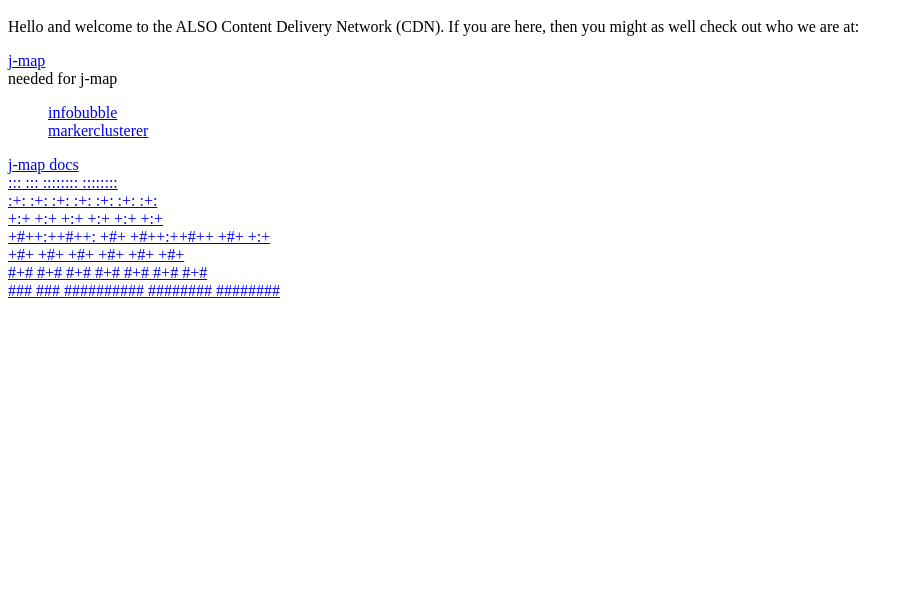
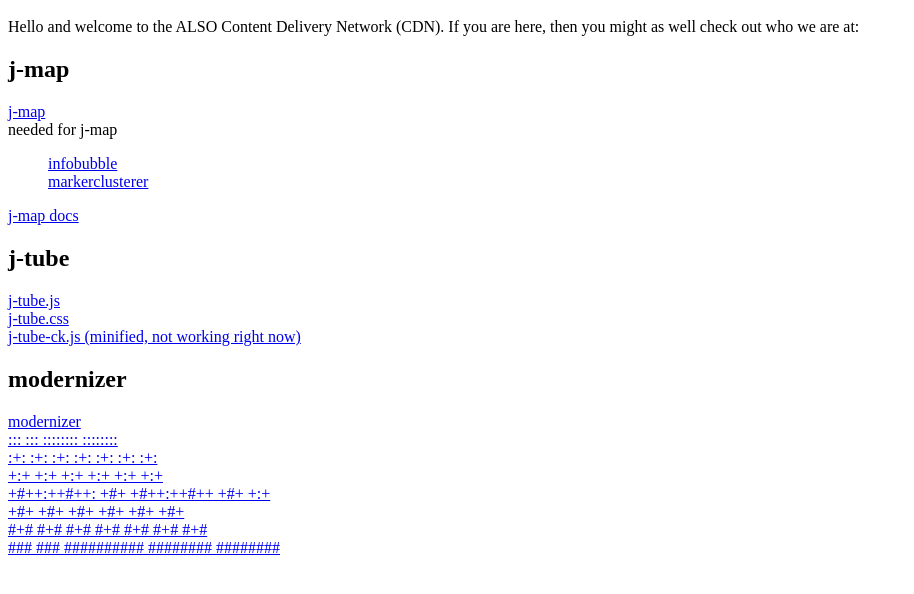
Before and after one commit to alsocollective/also-cdn, a plain HTML site: page index.html in a window 1280 px wide. Shown: the part 48-642 px from the top of the page, without its empty margins (0-914 px from the left). Drawn offline with Linux system fonts and the light colour scheme.

Commit message:
some changes

```diff
--- a/index.html
+++ b/index.html
@@ -1,13 +1,22 @@
 <h1>Hello from ALSO Collective</h1>
 <p>Hello and welcome to the ALSO Content Delivery Network (CDN). If you are here, then you might as well check out who we are at:</br></p>
 
+<h2>j-map</h2>
 <a href="http://alsocollective.github.io/also-cdn/js/j-map/j-map.js">j-map</a><br>
 needed for j-map
 <ul>
 	<a href="http://alsocollective.github.io/also-cdn/js/j-map/infobubble.js">infobubble</a><br>
 	<a href="http://alsocollective.github.io/also-cdn/js/j-map/markerclusterer.js">markerclusterer</a>
 </ul>
-<a href="http://alsocollective.github.io/also-cdn/js/j-map/out/classes/Jmap.html">j-map docs</a>
+<a href="http://alsocollective.github.io/also-cdn/js/j-map/out/classes/Jmap.html">j-map docs</a><br>
+
+<h2>j-tube</h2>
+<a href="http://alsocollective.github.io/also-cdn/js/j-tube.js">j-tube.js</a> <br>
+<a href="http://alsocollective.github.io/also-cdn/css/j-tube.css">j-tube.css</a> <br>
+<a href="http://alsocollective.github.io/also-cdn/js/j-tube-ck.js">j-tube-ck.js (minified, not working right now)</a> <br>
+
+<h2>modernizer</h2>
+<a href="http://alsocollective.github.io/also-cdn/js/modernizr-2.6.2.min.js">modernizer</a>
 
 <a href="http://www.alsocollective.com">
 </br>          :::         :::         ::::::::        ::::::::
```
